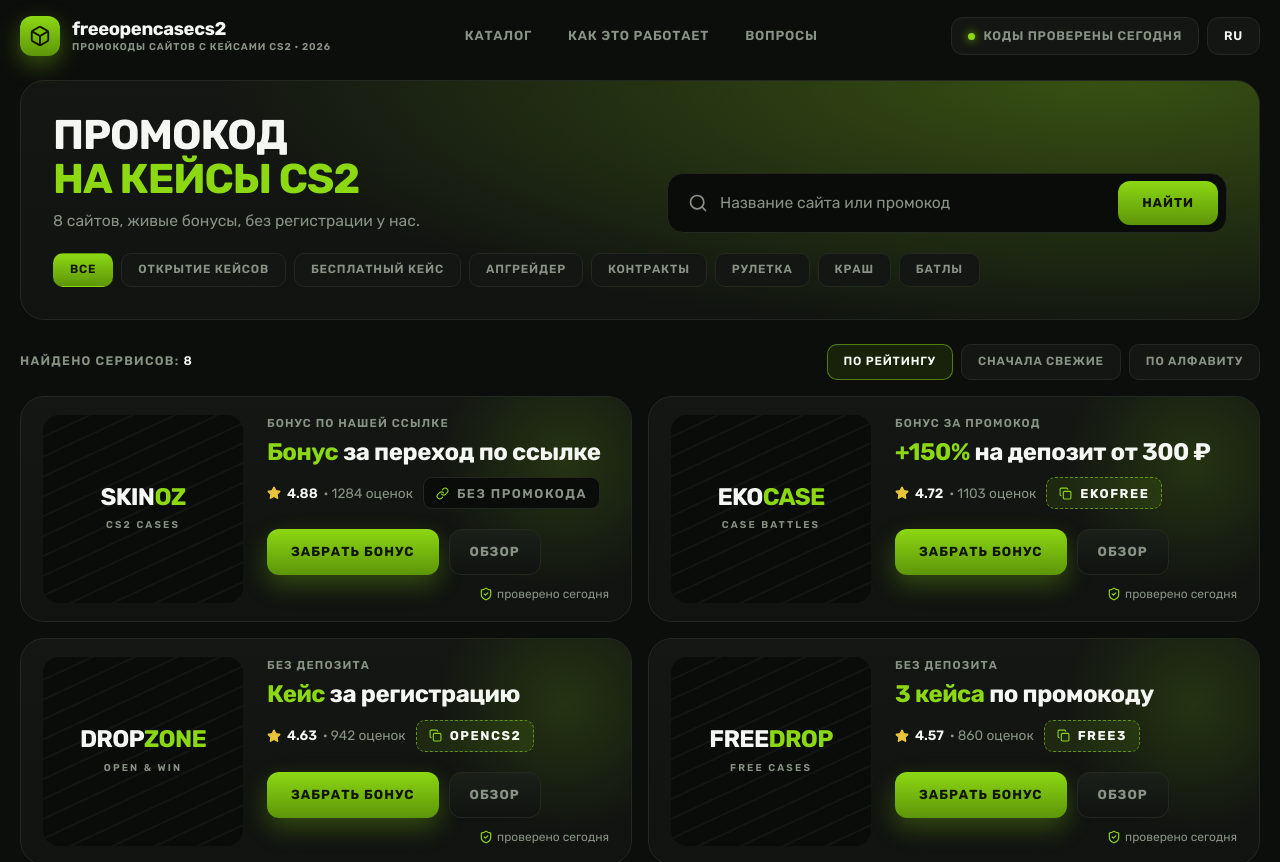
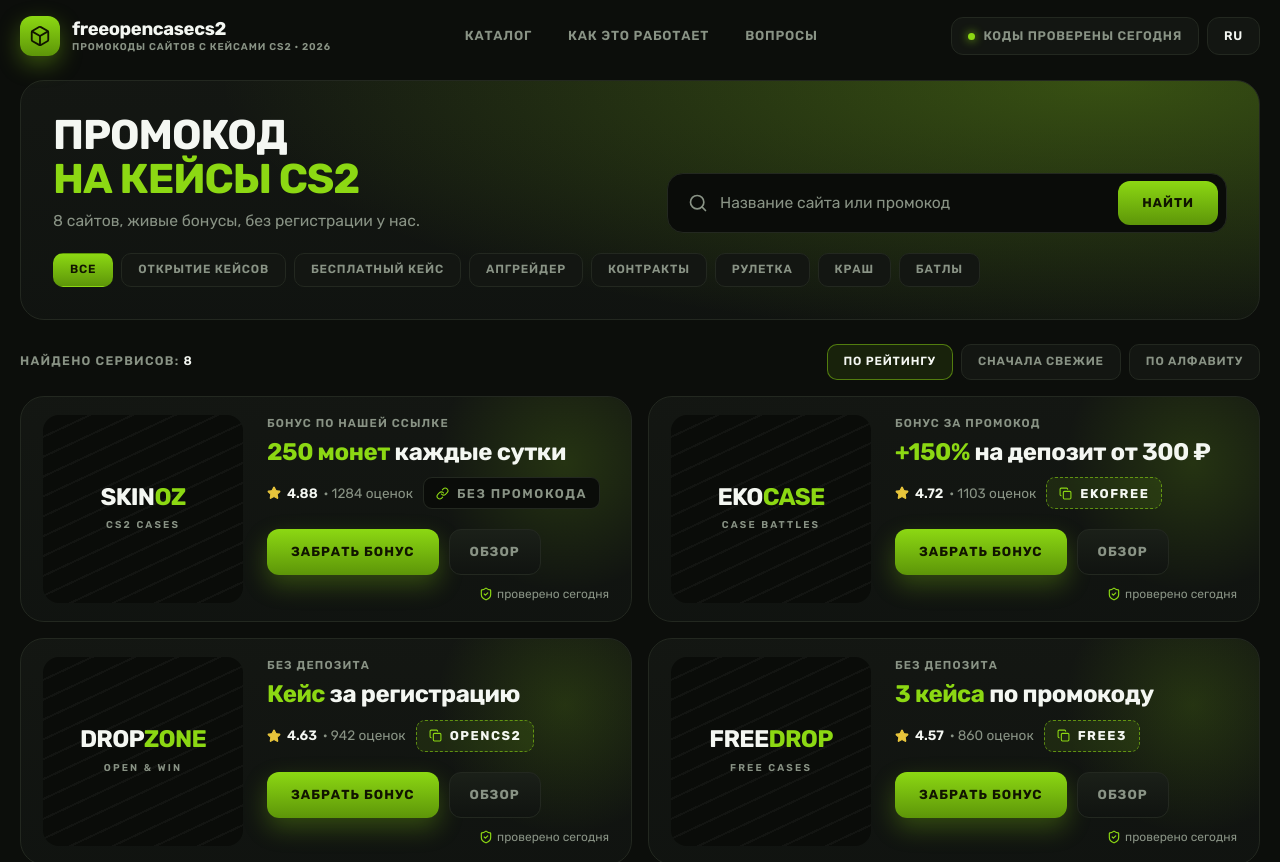
Before and after one commit to maodeceiver/referral-link-site, a React (Vite) app: page / in a window 1280 px wide. Shown: the top 862 px of the page. Built offline with nearby package versions, Linux system fonts and the light colour scheme.

Commit message:
[FEAT] Добавил ежедневное начисление монет

```diff
--- a/src/data/sites.ts
+++ b/src/data/sites.ts
@@ -55,15 +55,15 @@ export const sites: Site[] = [
     tone: 'accent',
     tagline: 'CS2 CASES',
     kind: 'Бонус по нашей ссылке',
-    bonusHighlight: 'Бонус',
-    bonusRest: 'за переход по ссылке',
+    bonusHighlight: '250 монет',
+    bonusRest: 'каждые сутки',
     promo: '',
     rating: 4.88,
     reviews: 1284,
     categories: ['cases', 'upgrade', 'battles'],
     url: 'https://app.skinoz.net/?ref=YHNzRVVkagdZXgRZcw==',
     checked: 'сегодня',
-    perks: ['Вывод скинов за 2 минуты', 'Кейсы от 3 ₽'],
+    perks: ['250 бесплатных монет каждые сутки', 'Вывод скинов за 2 минуты', 'Кейсы от 3 ₽'],
     minDeposit: 'от 100 ₽',
     payouts: 'Steam, крипта, карта',
   },
```
